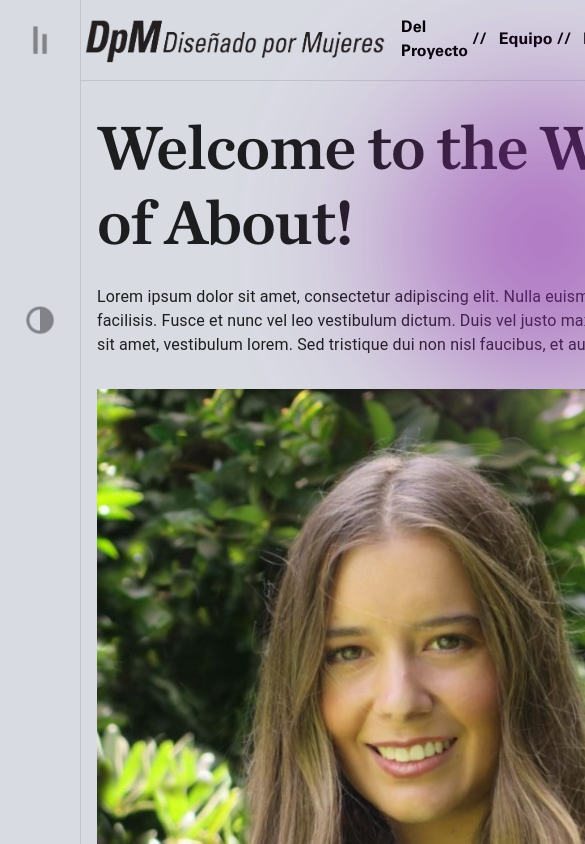
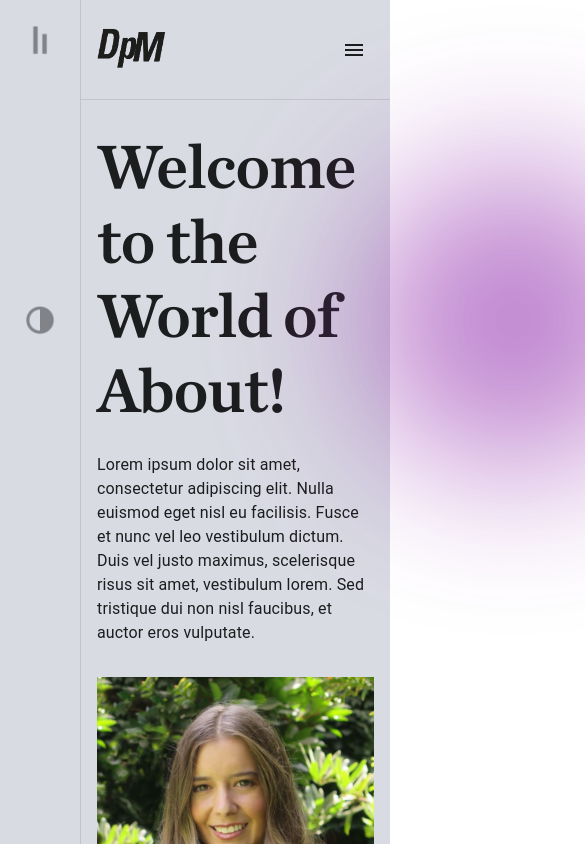
Before and after one commit to elisahonorato/disenadopormujeres, a React (Create React App) app: page / in a window 390 px wide. Shown: the top 844 px of the page, 585 px wide, since content can reach past the window. Built offline with nearby package versions, Linux system fonts and the light colour scheme.

Commit message:
feat responsive

```diff
--- a/package.json
+++ b/package.json
@@ -6,6 +6,7 @@
   "dependencies": {
     "@emotion/react": "^11.11.1",
     "@emotion/styled": "^11.11.0",
+    "@mui/icons-material": "^5.14.3",
     "@mui/material": "^5.14.5",
     "@testing-library/jest-dom": "^5.17.0",
     "@testing-library/react": "^13.4.0",
--- a/src/App.js
+++ b/src/App.js
@@ -1,37 +1,48 @@
 import React from 'react';
 import { BrowserRouter as Router, Routes, Route } from 'react-router-dom';
 import Navbar from './component/navbar';
-import Home from './component/home'
-import About from './component/about'
+import Home from './component/home';
+import About from './component/about';
 import Equipo from './component/equipo';
 import CaseStudy from './component/casestudy';
 import Metodology from './component/metodology';
-
+import VerticalNavbar from './component/verticalnavbar';
+import ColorStain from './component/colorstain';
 import { ThemeProvider, CssBaseline, Container, Box } from '@mui/material';
-
-import theme from './theme'; // Import the theme you created
+import theme from './theme';
 import './App.css';
-import './fonts.css'
-import VerticalNavbar from './component/verticalnavbar';
+import './fonts.css';
 import { purple } from '@mui/material/colors';
-import ColorStain from './component/colorstain';
 
 function App() {
-  console.log("app")
   return (
     <ThemeProvider theme={theme}>
       <CssBaseline />
       <Router>
         <Box sx={{ display: 'flex', minHeight: '100vh' }}>
-        <ColorStain color={purple[600]} size={'300px'} marginTop={'90px'} marginLeft={'calc(50% + 200px)'} zIndex={10000}/>
-          {/* Smaller rectangle on the left */}
-          <Box sx={{backgroundColor : theme.palette.primary.main, borderRight: `1.5px solid ${theme.palette.primary.light}`}}>
-            <VerticalNavbar navbarSize={'80px'}/>
-            {/* Content for the rectangle */}
+          <Box
+            sx={{
+              backgroundColor: theme.palette.primary.main,
+              borderRight: `1.5px solid ${theme.palette.primary.light}`,
+              flexDirection: { xs: 'column', md: 'row' },
+              alignItems: 'center', // Center items vertically in the sidebar
+            }}
+          >
+            <VerticalNavbar navbarSize={'80px'} />
+            <ColorStain
+              color={purple[600]}
+              size={'300px'}
+              marginTop={'90px'}
+              marginLeft={'calc(50% + 20vh)'}
+              zIndex={10000}
+            />
           </Box>
           <Box sx={{ backgroundColor: theme.palette.primary.main, flexGrow: 1 }}>
             <Navbar borderStyle={`1.5px solid ${theme.palette.primary.light}`} />
-            <Container maxWidth="xl" sx={{ display: 'flex', flexDirection: 'column', flex: 1, paddingTop: theme.spacing(4) }}>
+            <Container
+              maxWidth="xl"
+              sx={{ display: 'flex', flexDirection: 'column', flex: 1, paddingTop: theme.spacing(4) }}
+            >
               {/* Routes content */}
               <Routes>
                 <Route path="/" element={<Home />} />
@@ -42,8 +53,6 @@ function App() {
               </Routes>
             </Container>
           </Box>
-
-
         </Box>
       </Router>
     </ThemeProvider>
--- a/src/component/navbar.js
+++ b/src/component/navbar.js
@@ -1,44 +1,102 @@
-import React from 'react';
+import React, { useState, useEffect } from 'react';
 import { Link } from 'react-router-dom';
-import { AppBar, Toolbar, Typography, Box } from '@mui/material';
-import logo from '../logo.png'; // Adjust the path to your logo image
+import { AppBar, Toolbar, Typography, Box, IconButton } from '@mui/material';
+import MenuIcon from '@mui/icons-material/Menu';
+import logo from '../logo.png';
 import theme from '../theme';
+import logoSmall from '../assets/navbar/small_logo.png';
 
 const headerItems = [
   { label: 'Del Proyecto', href: '/about' },
   { label: 'Equipo', href: '/equipo' },
   { label: 'Metodología', href: '/metodology' },
   { label: 'Caso de Estudio', href: '/casestudy' },
-
 ];
 
 function Navbar({ borderStyle }) {
+  const [isSmallScreen, setIsSmallScreen] = useState(window.innerWidth <= 600);
+  const [isMenuOpen, setIsMenuOpen] = useState(false);
+
+  useEffect(() => {
+    const handleResize = () => {
+      setIsSmallScreen(window.innerWidth <= 600);
+    };
+    window.addEventListener('resize', handleResize);
+    return () => {
+      window.removeEventListener('resize', handleResize);
+    };
+  }, []);
+
+  const toggleMenu = () => {
+    setIsMenuOpen(!isMenuOpen);
+  };
+
+  const enoughSpaceForNavigation = !isSmallScreen || headerItems.every(item => item.label.length <= 6);
+
   return (
-    <AppBar position="sticky" elevation={0} sx={{ borderBottom: borderStyle}}>
+    <AppBar position="sticky" elevation={0} sx={{ borderBottom: borderStyle }}>
       <Toolbar
         sx={{
-          display: 'flex',
           justifyContent: 'space-between',
-          padding: 0,
-          margin: 0,
+          alignItems: 'center',
+          flexDirection: 'row',
         }}
       >
-        <Box sx={{ display: 'flex', alignItems: 'center', flexGrow: 1, padding: theme.spacing(1) }}>
+        <Box
+          sx={{
+            display: 'flex',
+            alignItems: 'center',
+            justifyContent: 'center',
+            padding: theme.spacing(1),
+            marginBottom: isSmallScreen ? theme.spacing(1) : 0,
+            maxWidth: isSmallScreen ? '100%' : 'auto',
+          }}
+        >
           <Link to="/" className="logo-link">
-                <img src={logo} alt="Logo" style={{ maxWidth: '300px' }} />
+            <img
+              src={isSmallScreen ? logoSmall : logo}
+              alt="Logo"
+              style={{ maxHeight: isSmallScreen ? '80px' : '50px', width: 'auto' }}
+            />
           </Link>
         </Box>
-        <Box sx={{ display: 'flex', alignItems: 'center', justifyContent: 'flex-end', flexShrink: 1, padding: theme.spacing(1) }}>
-          {headerItems.map((d, i) => (
+
+        {!enoughSpaceForNavigation && (
+          <IconButton
+            color="inherit"
+            aria-label="Abrir menú"
+            onClick={toggleMenu}
+            sx={{ marginLeft: 'auto' }}
+          >
+            <MenuIcon />
+          </IconButton>
+        )}
+
+        <Box
+          sx={{
+            display: 'flex',
+            alignItems: 'center',
+            justifyContent: 'flex-end',
+            flexWrap: isMenuOpen || !isSmallScreen ? 'wrap' : 'nowrap',
+            padding: theme.spacing(1),
+            maxWidth: isSmallScreen ? '100%' : theme.breakpoints.values.lg,
+          }}
+        >
+          {(isMenuOpen || !isSmallScreen) &&
+            headerItems.map((d, i) => (
               <React.Fragment key={i}>
-              <Link to={d.href} style={{ textDecoration: 'none' }}>
+                <Link
+                  to={d.href}
+                  style={{
+                    textDecoration: 'none',
+                  }}
+                >
                   <Typography variant="h6" sx={{ ml: theme.spacing(2) }}>{d.label}</Typography>
                 </Link>
                 {i < headerItems.length - 1 && <Typography variant="h6" sx={{ mx: theme.spacing(1) }}>{'//'}</Typography>}
               </React.Fragment>
             ))}
         </Box>
-
       </Toolbar>
     </AppBar>
   );
```
Also changed, not shown: src/assets/navbar/small_logo.png (added), 1 other file (tests, documents, lock files or other folders). Lines whose indentation alone changed are shown as unchanged.
